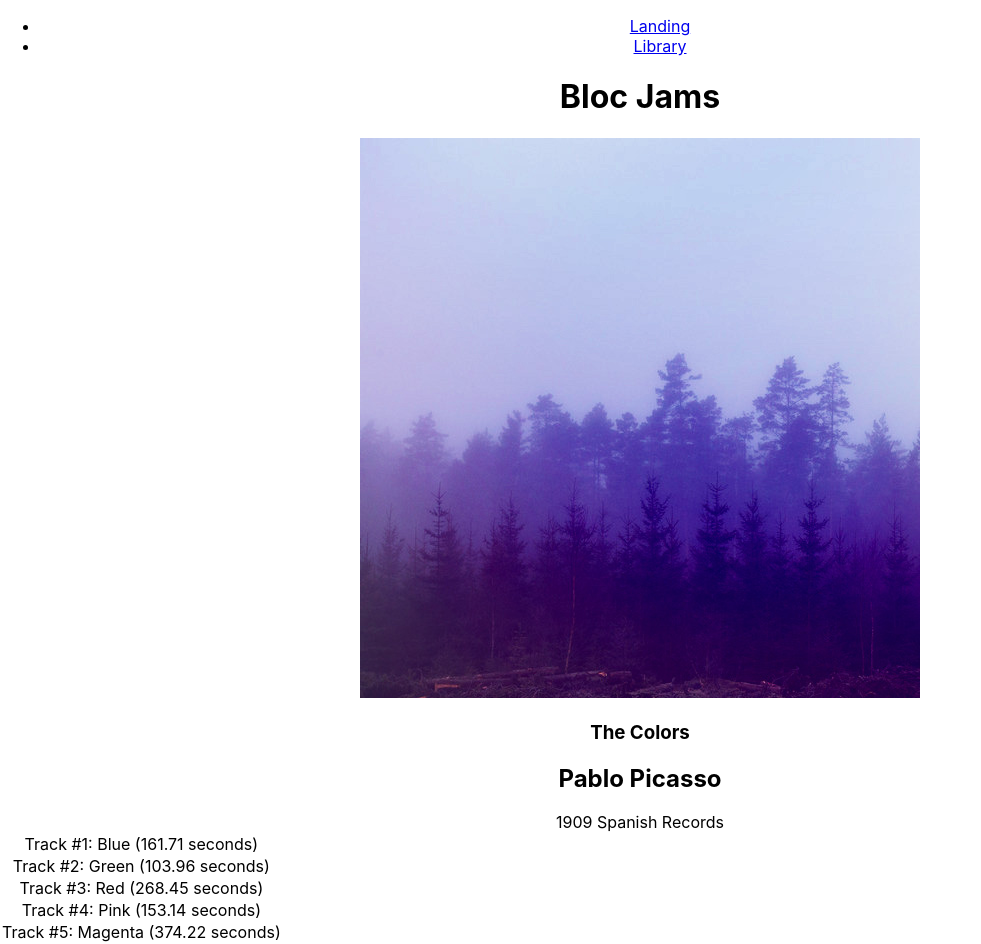
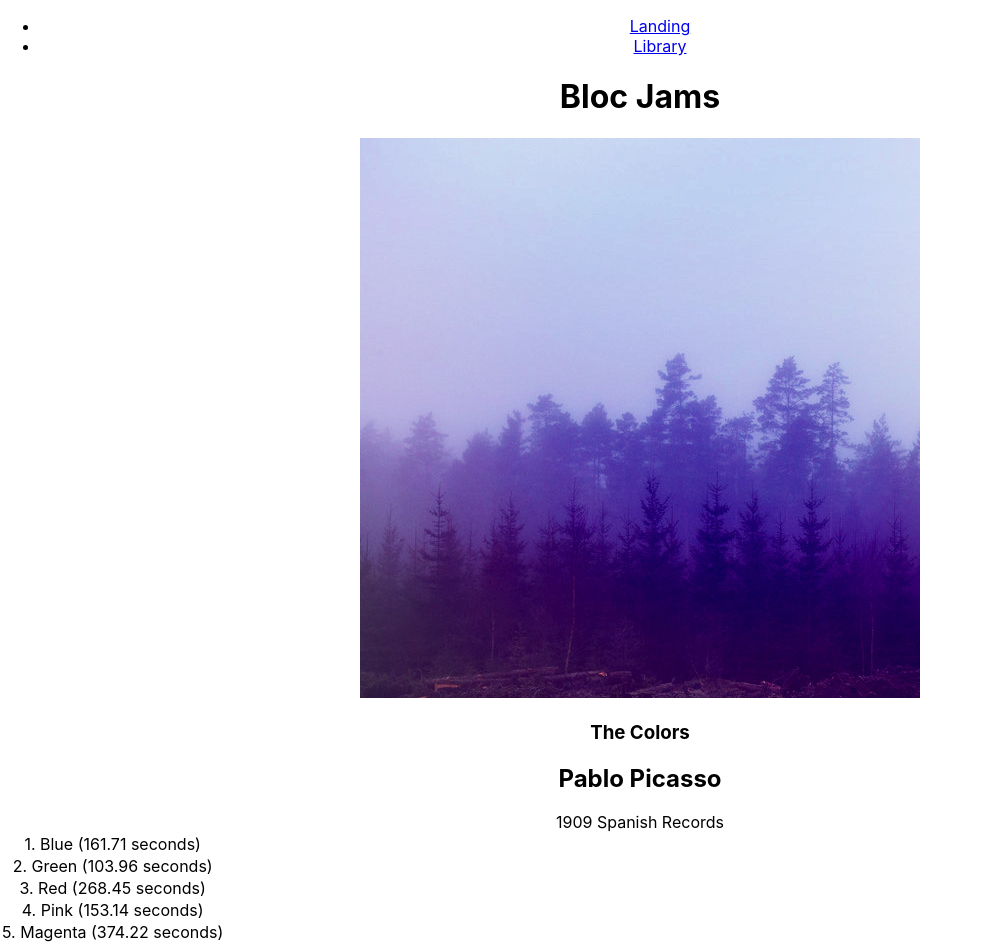
Before and after one commit to lindsayspencer/bloc-jams-react, a React (Create React App) app: page /album/the-colors in a window 1280 px wide. Shown: the whole page, without its empty margins (0-981 px from the left). Built offline with nearby package versions, Linux system fonts and the light colour scheme.

Commit message:
Assignment Bloc Jams Audio Playback: in progress; got play icon to show on all on hover by adding state property isHovered

```diff
--- a/public/index.html
+++ b/public/index.html
@@ -3,6 +3,7 @@
   <head>
     <meta charset="utf-8">
     <link rel="shortcut icon" href="%PUBLIC_URL%/favicon.ico">
+    <link href="https://unpkg.com/ionicons@4.4.7/dist/css/ionicons.min.css" rel="stylesheet" type="text/css">
     <meta name="viewport" content="width=device-width, initial-scale=1, shrink-to-fit=no">
     <meta name="theme-color" content="#000000">
     <!--
--- a/src/components/Album.js
+++ b/src/components/Album.js
@@ -10,8 +10,9 @@ class Album extends Component {
     this.state = {
       album: album,
       currentSong: album.songs[0],
-      isPlaying: false
-    };
+      isPlaying: false,
+      isHovered: false,
+    }
     this.audioElement = document.createElement('audio');
     this.audioElement.src = album.songs[0].audioSrc;
   }
@@ -36,6 +37,12 @@ class Album extends Component {
         this.play();
       }
     };
+    handleSongHover(){
+      this.setState({ isHovered: true });
+    }
+    handleSongHoverEnd(){
+      this.setState({ isHovered: false });
+    }
   render(){
     return(
       <section className="album">
@@ -52,7 +59,12 @@ class Album extends Component {
                 <col id="song-duration-column" />
               </colgroup>
               <tbody>
-              { this.state.album.songs.map( (song, index) => <tr key={index} className="song" onClick={() => this.handleSongClick(song)}>Track #{index + 1}: {song.title} ({song.duration} seconds)</tr>)}
+              { this.state.album.songs.map( (song, index) =>
+                <tr key={index} className="song"
+                onClick={() =>
+                  this.handleSongClick(song)}
+                  onMouseEnter={() => this.handleSongHover()}
+                    onMouseLeave={() => this.handleSongHoverEnd()}><span>{this.state.isHovered ? <i className="icon ion-md-play-circle"></i> : index + 1 + ". "}</span> {song.title} ({song.duration} seconds)</tr>)}
               </tbody>
             </table>
           </div>
```
